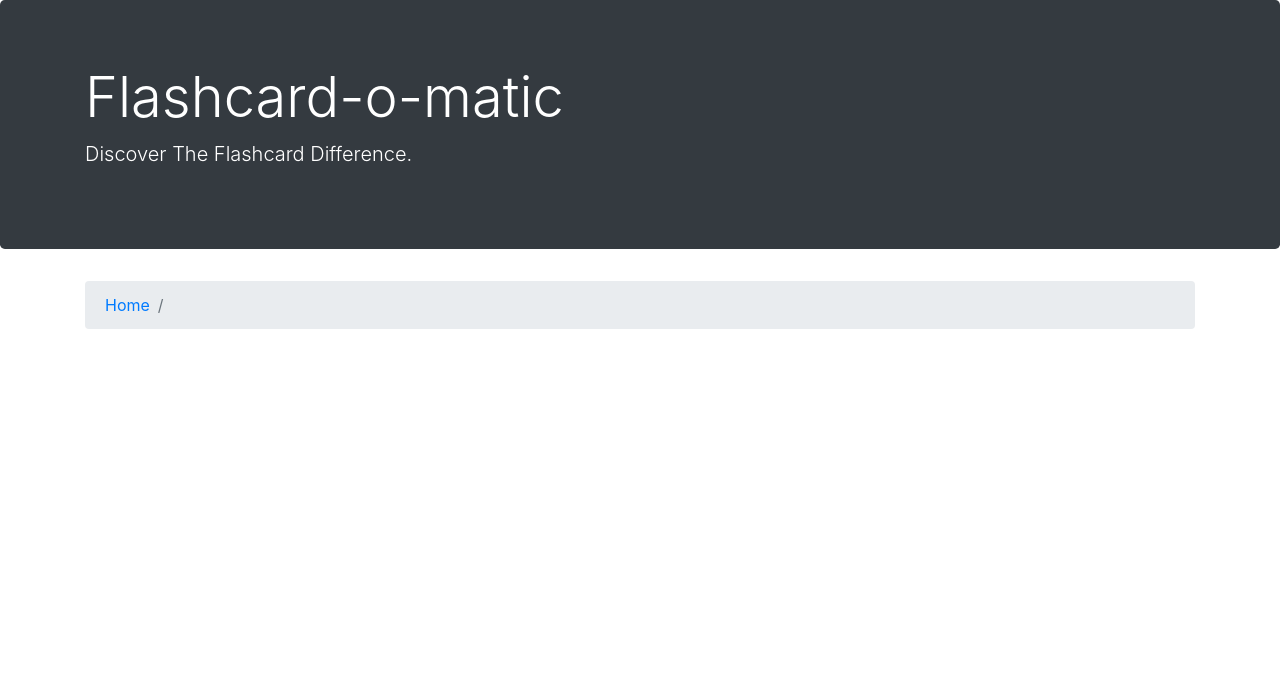
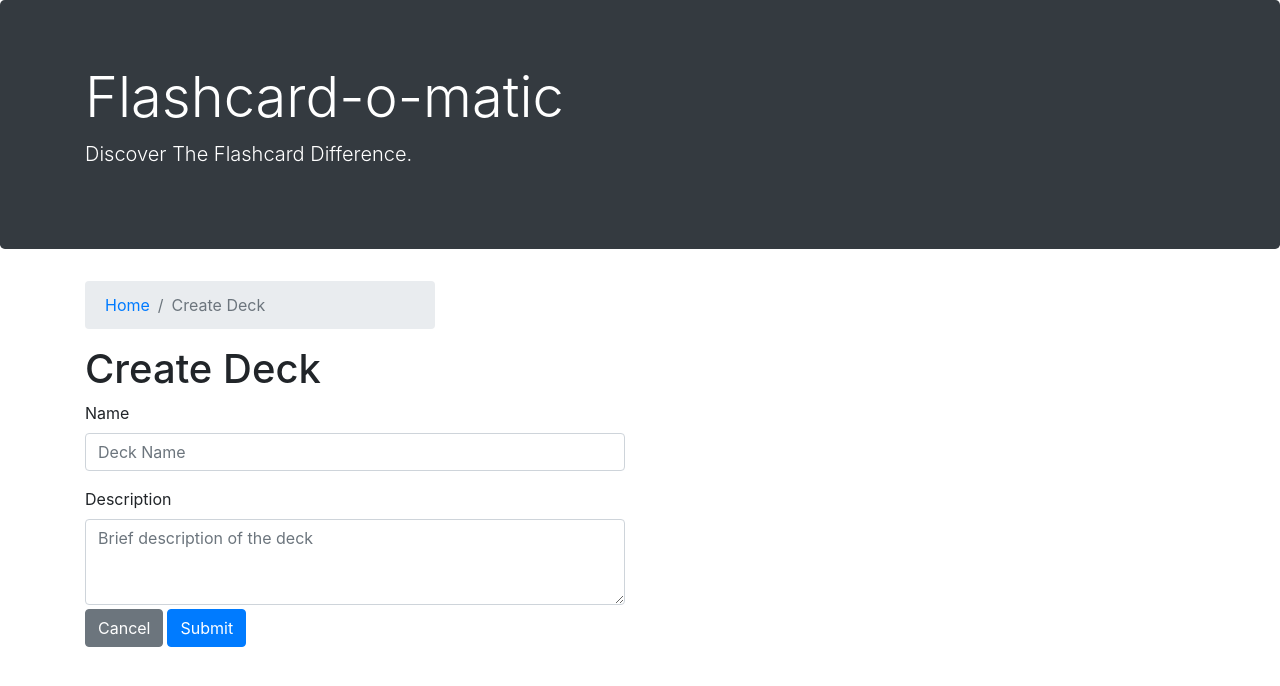
Before and after one commit to Flinney/Flashcards, a React (Create React App) app: page /decks/new in a window 1280 px wide. Shown: the top 686 px of the page. Built offline with nearby package versions, Linux system fonts and the light colour scheme; no server answers; a web font is replaced by a local one.

Commit message:
CreateDeck init

```diff
--- /dev/null
+++ b/src/Layout/CreateDeck/index.js
@@ -0,0 +1,61 @@
+import React, { useState } from "react";
+import { Link, useHistory } from "react-router-dom";
+import Form from "../Form";
+
+function CreateDeck({ setCurrentDecks }) {
+  const history = useHistory();
+  const [deckName, setDeckName] = useState("");
+  const [deckText, setDeckText] = useState("");
+  function deckNameChange(event) {
+    setDeckName(event.target.value);
+  }
+  function deckTextChange(event) {
+    setDeckText(event.target.value);
+    console.log(deckText);
+  }
+  function handleSubmit(event) {
+    event.preventDefault();
+
+    return null;
+  }
+  function handleCancel() {
+    history.push("/");
+  }
+  return (
+    <>
+      <div className="row">
+        <div className="col col-md-4">
+          <nav aria-label="breadcrumb">
+            <ol className="breadcrumb">
+              <li className="breadcrumb-item">
+                <Link to="/">
+                  <span className="oi oi-home mr-1"></span>Home
+                </Link>
+              </li>
+              <li className="breadcrumb-item active" aria-current="page">
+                Create Deck
+              </li>
+            </ol>
+          </nav>
+        </div>
+      </div>
+      <div className="row">
+        <h1 className="col-12">Create Deck</h1>
+        <div className="col-6">
+          <Form
+            formName={deckName}
+            formNameChange={deckNameChange}
+            formText={deckText}
+            formTextChange={deckTextChange}
+            handleCancel={handleCancel}
+            nameDesc={`Deck Name`}
+            textDesc={`Brief description of the deck`}
+            handleSubmit={handleSubmit}
+          />
+        </div>
+      </div>
+    </>
+  );
+}
+
+export default CreateDeck;
--- /dev/null
+++ b/src/Layout/Form/index.js
@@ -0,0 +1,55 @@
+import React from "react";
+
+function Form({
+  formName,
+  formNameChange,
+  formText,
+  formTextChange,
+  handleCancel,
+  nameDesc,
+  textDesc,
+  handleSubmit,
+}) {
+  return (
+    <form onSubmit={handleSubmit}>
+      <div className="mb-3">
+        <label htmlFor="name" className="form-label">
+          Name
+        </label>
+        <input
+          type="text"
+          name="name"
+          className="form-control"
+          id="name"
+          placeholder={nameDesc}
+          value={formName}
+          onChange={formNameChange}
+        />
+      </div>
+      <div className="mb-3">
+        <label htmlFor="textdescription" className="form-label">
+          Description
+        </label>
+        <textarea
+          className="form-control mb-1"
+          id="exampleFormControlTextarea1"
+          rows="3"
+          placeholder={textDesc}
+          onChange={formTextChange}
+          value={formText}
+        ></textarea>
+        <button
+          type="button"
+          className="btn btn-secondary mr-1"
+          onClick={handleCancel}
+        >
+          Cancel
+        </button>
+        <button type="submit" className="btn btn-primary">
+          Submit
+        </button>
+      </div>
+    </form>
+  );
+}
+export default Form;
--- a/src/Layout/Home/index.js
+++ b/src/Layout/Home/index.js
@@ -1,4 +1,4 @@
-import React, { useState } from "react";
+import React from "react";
 import { Link } from "react-router-dom";
 import DeckList from "./DeckList";
 
@@ -7,7 +7,7 @@ function Home({ currentDecks, setCurrentDecks }) {
     <>
       <div className="row">
         <div className="col-12">
-          <Link to="/test" role="button" className="btn btn-secondary">
+          <Link to="/decks/new" role="button" className="btn btn-secondary">
             <span className="oi oi-plus mr-1"></span> Create Deck
           </Link>
         </div>
--- a/src/Layout/index.js
+++ b/src/Layout/index.js
@@ -5,6 +5,7 @@ import { Route, Switch } from "react-router-dom";
 import Home from "./Home";
 import Study from "./Study";
 import DeckView from "./DeckView";
+import CreateDeck from "./CreateDeck";
 
 function Layout() {
   const [currentDecks, setCurrentDecks] = useState([]);
@@ -20,6 +21,9 @@ function Layout() {
               setCurrentDecks={setCurrentDecks}
             />
           </Route>
+          <Route exact path="/decks/new">
+            <CreateDeck setCurrentDecks={setCurrentDecks} />
+          </Route>
           <Route exact path="/decks/:deckId/study">
             <Study />
           </Route>
```
